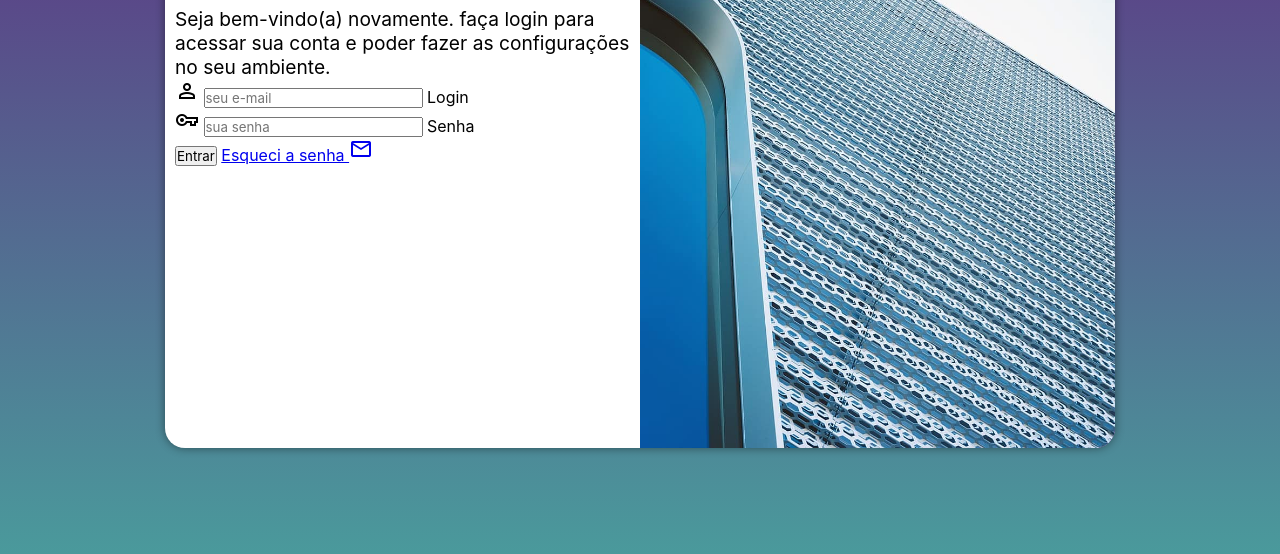
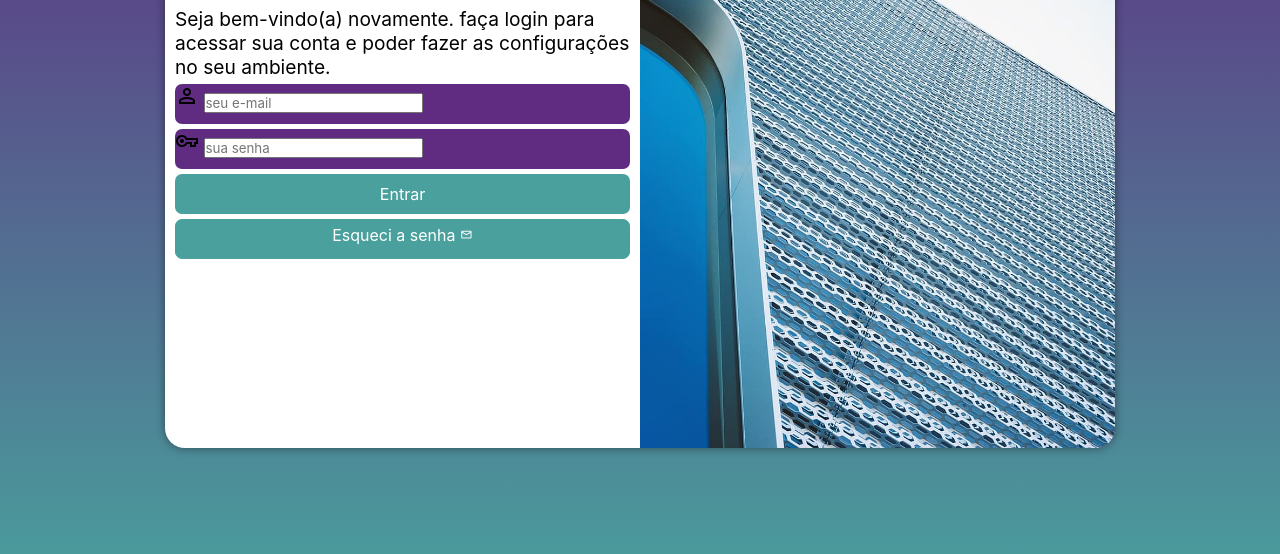
Before and after one commit to FelipePinheiroRegina/projeto-login, a plain HTML site: page index.html in a window 1280 px wide. Shown: the part 202-756 px from the top of the page. Drawn offline with nearby package versions, Linux system fonts and the light colour scheme.

Commit message:
dando cara ao input

```diff
--- a/estilos/style.css
+++ b/estilos/style.css
@@ -64,3 +64,55 @@ div#formulario > h1 {
 div#formulario > p {
     font-size: 0.8em;
 }
+
+form > div.campo {
+    background-color: #5f2c82;
+    display: block;
+    width: 100%;
+    height: 40px;
+    border-radius: 7px;
+    margin: 5px 0px 5px 0px;
+}
+
+div.campo > label {
+    display: none;
+}
+
+form > input[type=submit] {
+    display: block;
+    font-size: 1em;
+    width: 100%;
+    height: 40px;
+    background-color: #49a09d;
+    color: white;
+    border: none;
+    border-radius: 7px;
+    cursor: pointer;
+}
+
+form > input[type=submit]:hover {
+    background-color: #2f6967;
+}
+
+form > a.botao {
+    display: block;
+    text-align: center;
+    font-size: 1em;
+    width: 100%;
+    height: 40px;
+    padding-top: 5px;
+    margin-top: 5px;
+    background-color: #49a09d;
+    border: 1px solid #49a09d;
+    border-radius: 7px;
+    text-decoration: none;
+    color: white;
+}
+
+form > a.botao:hover {
+    background-color: #2f6967;
+}
+
+form > a.botao > span {
+    font-size: 0.8em;
+}
--- a/index.html
+++ b/index.html
@@ -30,7 +30,7 @@
                         <label for="isenha">Senha</label>
                     </div>
                     <input type="submit" value="Entrar">
-                    <a href="esqueci.html">Esqueci a senha <span class="material-symbols-outlined">mail</span></a>
+                    <a href="esqueci.html" class="botao">Esqueci a senha <span class="material-symbols-outlined">mail</span></a>
                 </form>
             </div>
         </section>
```
